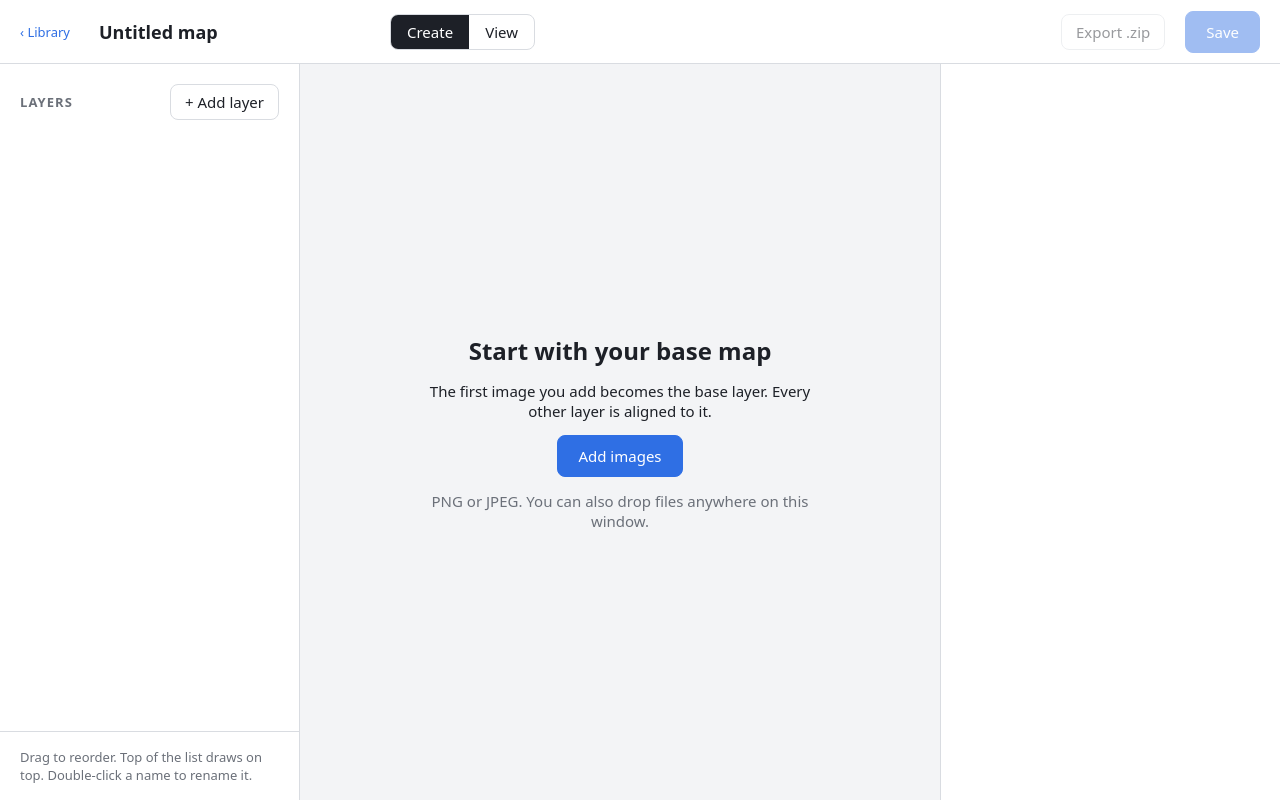
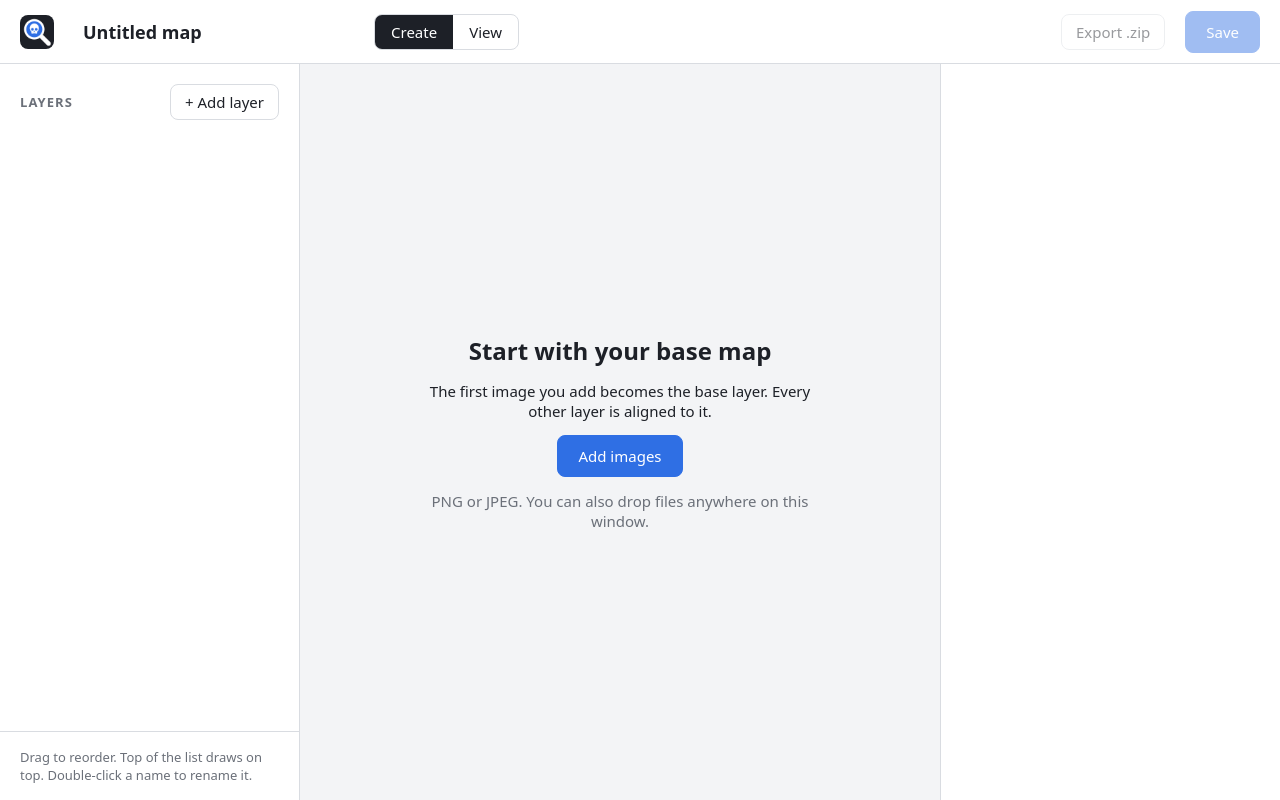
Before and after one commit to mtadams007/map-layers, a website built with Vite: page index.html in a window 1280 px wide. Both pictures are taken after a click on the button "+ New map". Built offline with nearby package versions, Linux system fonts and the light colour scheme.

Commit message:
use icon for home

```diff
--- a/src/styles.css
+++ b/src/styles.css
@@ -1221,3 +1221,30 @@ html {
   bottom: calc(80px + env(safe-area-inset-bottom));
   max-width: calc(100% - 32px);
 }
+
+/* ---- App icon in the header ---- */
+
+.brand-home {
+  display: flex;
+  align-items: center;
+  gap: 10px;
+}
+
+.app-logo {
+  width: 34px;
+  height: 34px;
+  border-radius: 8px;
+  display: block;
+}
+
+.home-button {
+  border: 0;
+  padding: 0;
+  background: none;
+  border-radius: 8px;
+}
+
+.home-button:hover .app-logo,
+.home-button:focus-visible .app-logo {
+  box-shadow: 0 0 0 3px var(--blue-soft), 0 0 0 4px var(--blue);
+}
--- a/src/ui/app.ts
+++ b/src/ui/app.ts
@@ -644,14 +644,14 @@ export function startApp(root: HTMLElement, renderer: Renderer) {
     if (state.screen === 'library') {
       if (topbarKey !== 'library') {
         topbarKey = 'library';
-        topbar.innerHTML = `<span class="project-name">Map Layers</span>`;
+        topbar.innerHTML = `<span class="brand-home"><img class="app-logo" src="/icon-192.png" alt=""><span class="project-name">Map Layers</span></span>`;
       }
       return;
     }
     if (topbarKey !== 'editor') {
       topbarKey = 'editor';
       topbar.innerHTML = `
-        <button class="link back" data-action="library">‹ Library</button>
+        <button class="home-button" data-action="library" title="Back to your maps" aria-label="Back to your maps"><img class="app-logo" src="/icon-192.png" alt=""></button>
         <input class="name-input" id="map-name" aria-label="Map name" spellcheck="false">
         <div class="segmented" role="tablist" aria-label="Mode">
           <button data-action="mode" data-value="create">Create</button>
```
